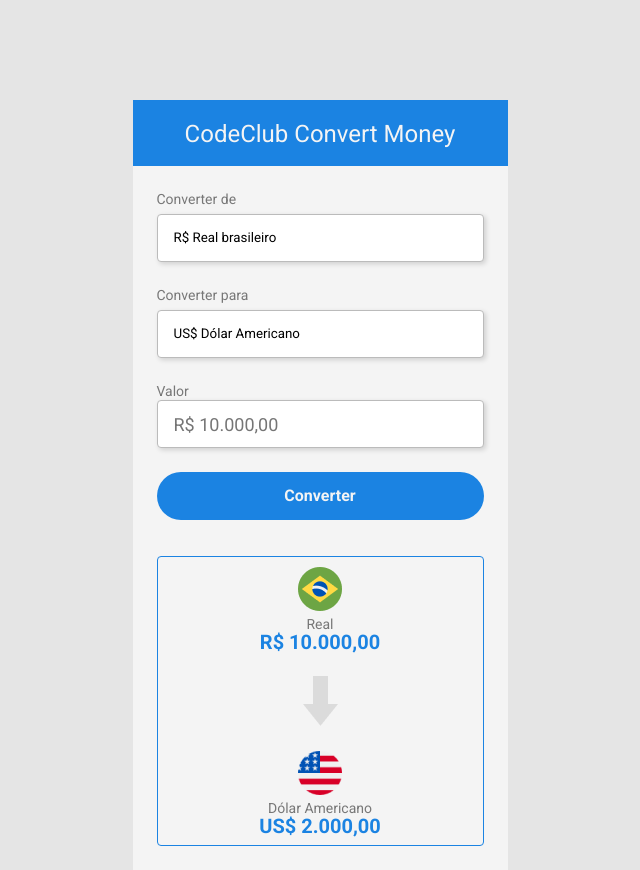
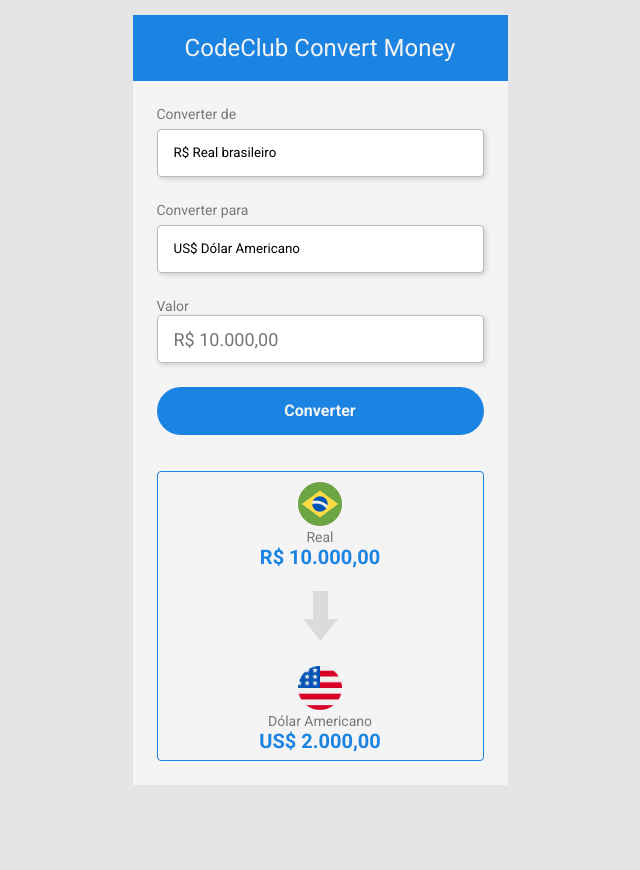
Before and after one commit to mathjuve/Conversor-de-moedas, a plain HTML site: page index.html in a window 1280 px wide. Shown: the whole page, without its empty margins (320-960 px from the left). After the commit the page ends 800 px from the top, so only its background shows below. Drawn offline with Linux system fonts and the light colour scheme.

Commit message:
Alteração para display flex

```diff
--- a/style.css
+++ b/style.css
@@ -10,27 +10,29 @@
 
 body {
   background: #e5e5e5;
+  display: flex;
+  justify-content: center;
+  align-items: center;
+  height: 100vh;
 }
 
 .container {
   width: 375px;
   background-color: #f4f4f4;
-  margin-top: 100px;
-  margin: 0 auto;
-  margin-top: 100px;
 }
 
 header {
   background: #1b83e2;
   width: 375px;
   height: 66px;
+  display: flex;
+  justify-content: center;
+  align-items: center;
 }
 
 h1 {
   font-size: 24px;
   color: #f4f4f4;
-  text-align: center;
-  padding-top: 25px;
 }
 
 main {
@@ -96,11 +98,18 @@ button:active {
 section {
   border: 1px solid #1b83e2;
   border-radius: 4px;
+  display: flex;
+  flex-direction: column;
+  align-items: center;
+  gap: 15px;
 }
 
 .currency-container {
-  text-align: center;
   padding: 10px;
+  display: flex;
+  flex-direction: column;
+  align-items: center;
+  gap: 2px;
 }
 
 .currency-name {
@@ -114,8 +123,3 @@ section {
   font-size: 20px;
   color: #1b83e2;
 }
-
-.arrow-img {
-    margin: 15px auto;
-    display: block;
-}
```
